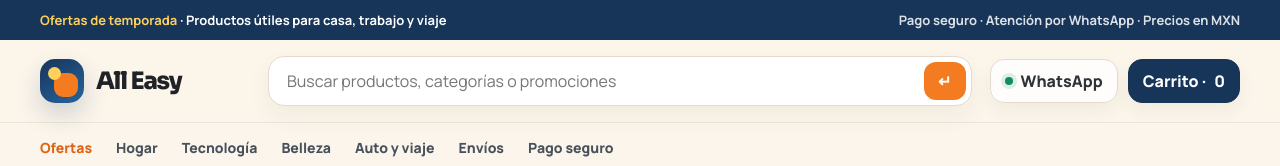
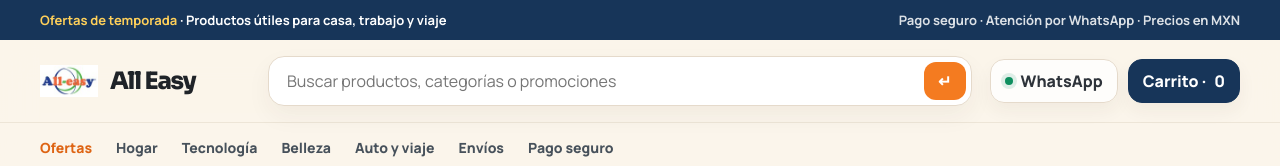
Before and after one commit to o7digital/all-easy-store, a plain HTML site: page index.html in a window 1280 px wide. Shown: the top 166 px of the page. Drawn offline with Linux system fonts and the light colour scheme.

Commit message:
Use public logo in header and footer

```diff
--- a/index.html
+++ b/index.html
@@ -78,33 +78,10 @@
       font-size: 24px;
     }
     .brand-logo {
-      width: 44px;
+      width: 58px;
       height: 44px;
-      border-radius: 15px;
-      position: relative;
-      background: linear-gradient(145deg, #173559, #27649e);
-      box-shadow: 0 12px 24px rgba(23, 53, 89, .18);
-      overflow: hidden;
-    }
-    .brand-logo::before {
-      content: "";
-      position: absolute;
-      width: 24px;
-      height: 24px;
-      border-radius: 9px;
-      background: var(--orange);
-      right: 6px;
-      bottom: 6px;
-    }
-    .brand-logo::after {
-      content: "";
-      position: absolute;
-      width: 13px;
-      height: 13px;
-      border-radius: 50%;
-      background: #ffd05a;
-      left: 8px;
-      top: 8px;
+      object-fit: contain;
+      display: block;
     }
 
     .search {
@@ -725,7 +702,7 @@
   <header class="header">
     <div class="wrap header-main">
       <a class="brand" href="#">
-        <span class="brand-logo" aria-hidden="true"></span>
+        <img class="brand-logo" src="public/logo.jpeg" alt="" aria-hidden="true" />
         <span>All Easy</span>
       </a>
 
@@ -1060,7 +1037,7 @@
     <div class="wrap footer-grid">
       <div>
         <a class="brand" href="#">
-          <span class="brand-logo" aria-hidden="true"></span>
+          <img class="brand-logo" src="public/logo.jpeg" alt="" aria-hidden="true" />
           <span>All Easy</span>
         </a>
         <p>Compra fácil para todos. Productos útiles, precios claros y atención cercana en México.</p>
```
Also changed, not shown: public/logo.jpeg (added).
